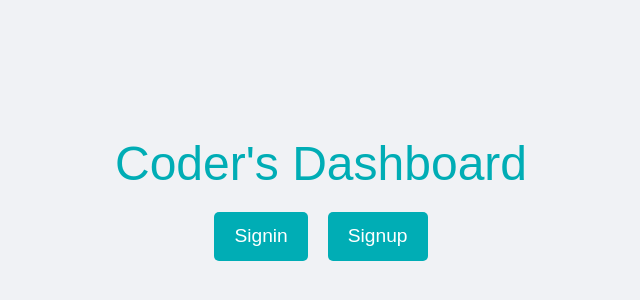
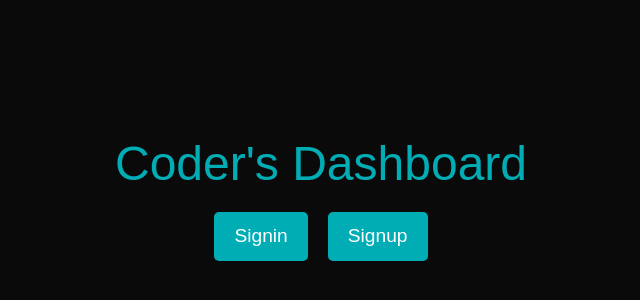
Before and after one commit to shyam2511/dashboard-project, a React (Create React App) app: page / in a window 1280 px wide. Shown: the part 202-502 px from the top of the page, without its empty margins (319-959 px from the left). Built offline with nearby package versions, Linux system fonts and the light colour scheme.

Commit message:
CSS changes in Pages

```diff
--- a/src/App.css
+++ b/src/App.css
@@ -10,6 +10,11 @@ body {
   font-family: Helvetica, Sans-Serif;
   background-color: #1d1d1d;
   color: #fff; /* Setting text color to white for better contrast */
+}
+
+html, body, .container {
+  height: 100%;
+  background-color: #1d1d1d; /* Ensure the entire background is black */
 }
 
 .container {
@@ -65,7 +70,6 @@ body {
   margin-left: -5px;
 }
 
-
 .user-details {
   display: flex;
   flex-direction: column;
@@ -113,7 +117,8 @@ body {
 
 /* Main content area */
 .main-content {
-  margin-left: 250px; /* Adjust based on sidebar width */
+  margin-left: 400px; /* Ensure this matches sidebar width */
+  width: calc(100% - 400px); /* Adjust width to fill remaining space */
   padding: 20px;
 }
 
@@ -176,6 +181,7 @@ body {
 .header-option:last-child {
   margin-left: 20px;
 }
+
 .icon-pp {
   border-color: #0a0a0a;
   border-style: solid;
@@ -187,6 +193,7 @@ body {
   max-height: 30px;
   margin-left: -10px;
 }
+
 .header-option:hover,
 .header-option:hover .icon {
   color: #222831; /* Body background color */
@@ -231,7 +238,7 @@ body {
   text-decoration: underline;
 }
 
-/*Footer*/
+/* Footer */
 
 .footer {
   background-color: #0b0c0e;
@@ -290,7 +297,6 @@ body {
 
 .homepageContainer {
   background-color: #e5f1d5;
-
   padding: 100px;
   border-radius: 5%;
   width: fit-content;
@@ -299,15 +305,18 @@ body {
   display: flex;
   flex-direction: column;
 }
+
 .homepage-btn-container {
   margin-top: 30px;
   display: flex;
   flex-direction: row;
 }
+
 .homepage-button {
   margin: 10px;
   padding: 15px;
 }
+
 .center {
   margin: 0;
   position: absolute;
@@ -316,6 +325,7 @@ body {
   -ms-transform: translate(-50%, -50%);
   transform: translate(-50%, -50%);
 }
+
 .icon-pp-signup {
   border-color: #0a0a0a;
   border-style: solid;
--- a/src/Pages.css
+++ b/src/Pages.css
@@ -29,6 +29,7 @@ body {
   align-items: center;
   min-height: 100vh;
   text-align: center;
+  background-color: #0a0a0a;
 }
 
 .homepage-container h1 {
@@ -64,6 +65,7 @@ body {
   justify-content: center;
   align-items: center;
   min-height: 100vh;
+  background-color: #0a0a0a;
 }
 
 .signin-form {
@@ -154,7 +156,7 @@ body {
   justify-content: center;
   align-items: center;
   min-height: 100vh;
-  background-color: #222831; /* Background color for the page */
+  background-color: #0a0a0a; /* Background color for the page */
 }
 
 .signup-form {
```
